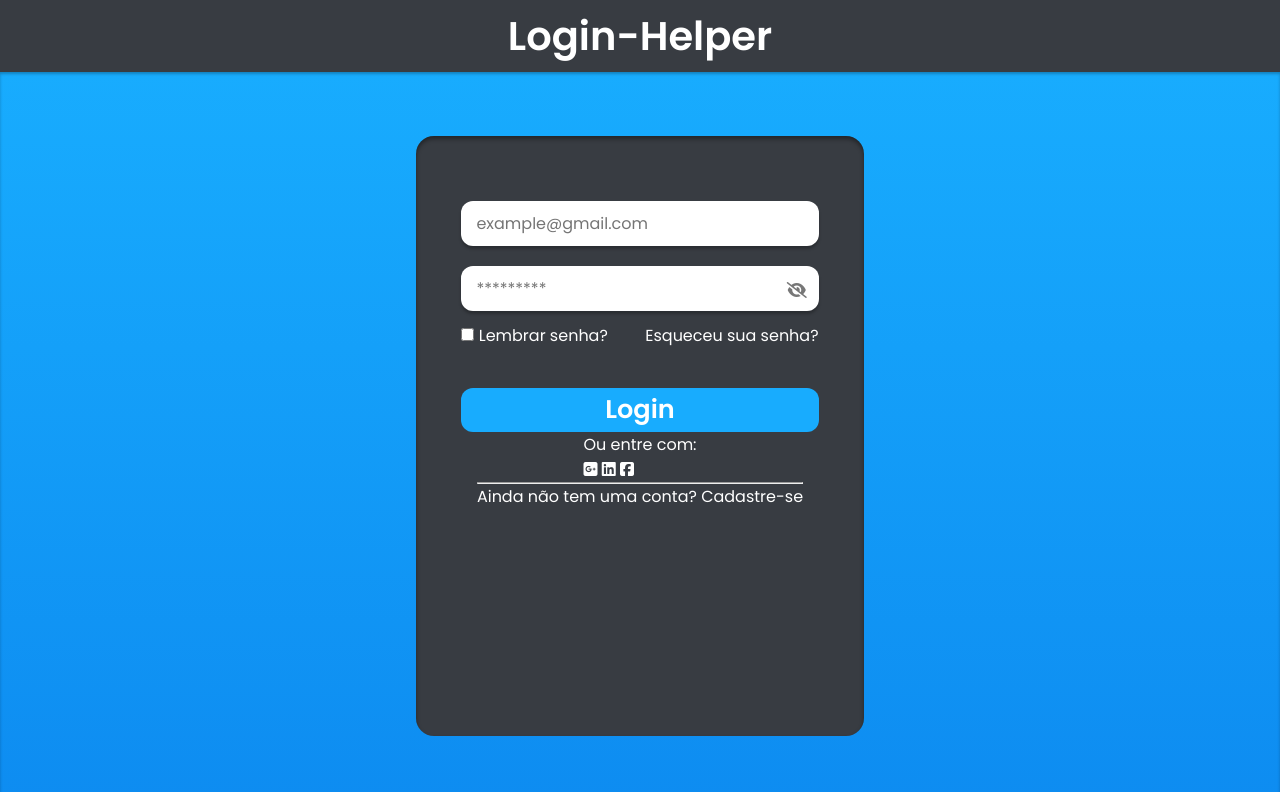
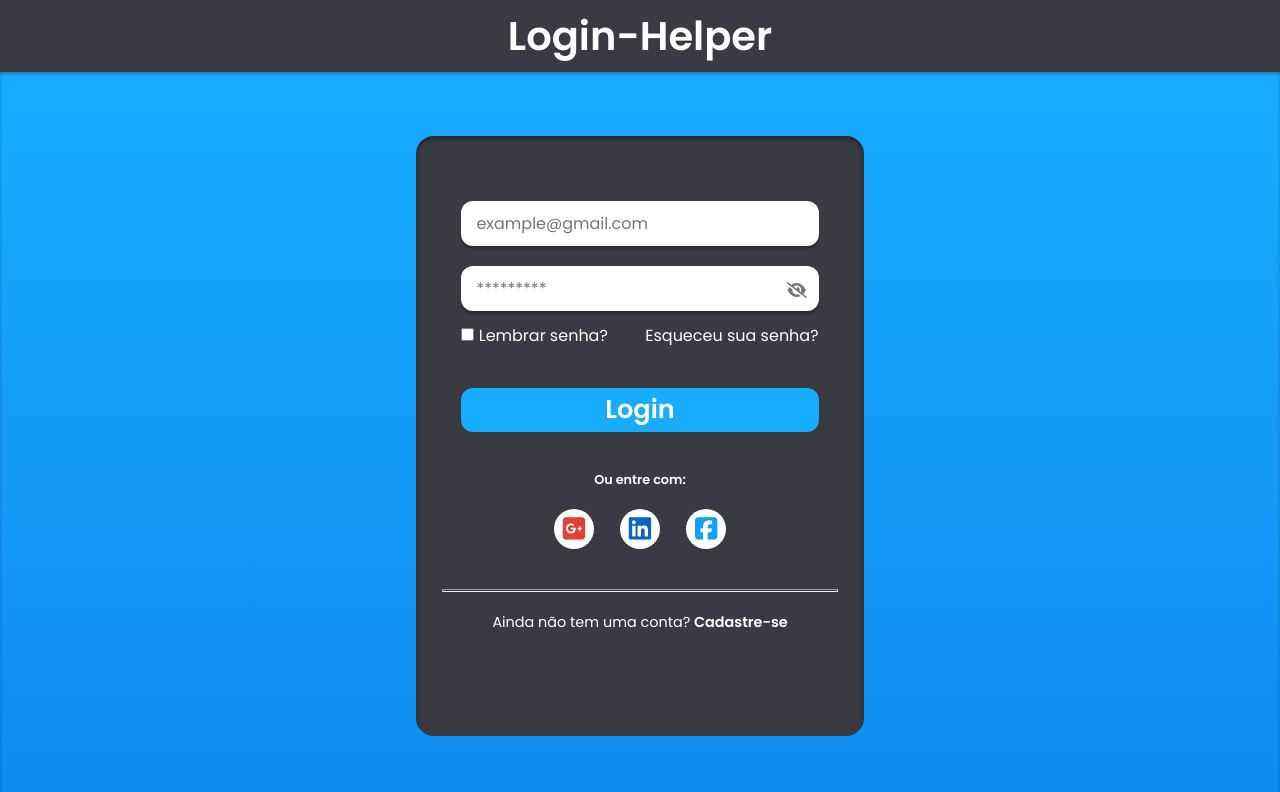
Before and after one commit to asMoises/login-helper, a plain HTML site: page login/index.html in a window 1280 px wide. Shown: the top 792 px of the page. Drawn offline with Linux system fonts and the light colour scheme.

Commit message:
Cheguei no JS, já está com senha sendo mostrada!

```diff
--- a/login/css/style.css
+++ b/login/css/style.css
@@ -128,3 +128,98 @@ main form button:hover{
     background-color: #fff;
     color: #18acfe;
 }
+
+main form .links-container{
+    width: 100%;
+    display: flex;
+    flex-direction: column;
+    align-items: center;
+    margin-top: 10%;
+}
+
+main form .links-container span{
+    font-size: 0.8em;
+    font-weight: 600;
+}
+
+main form .links-container aside{
+    margin-top: 5%;
+    width: 50%;
+
+    display: flex;
+    align-items: center;
+    justify-content: space-around;
+}
+
+main form .links-container aside i{
+    font-size: 1.6em;
+    background-color: #fff;
+    padding: 8px;
+    height: 40px;
+    width: 40px;
+    border-radius: 20px;
+    transition: 0.3s ease-in-out;
+    color: #fff;
+
+    display: flex;
+    align-items: center;
+    justify-content: center;
+}
+
+main form .links-container aside .google{
+    color: #e34133;
+}
+
+main form .links-container aside .google:hover{
+    background-color: #e34133;
+    color: #fff;
+}
+
+main form .links-container aside .linkeding{
+    color: #0a66c2;
+}
+
+main form .links-container aside .linkeding:hover{
+    background-color: #0a66c2;
+    color: #fff;
+}
+
+main form .links-container aside .facebook{
+    color: #14a0f9;
+}
+
+main form .links-container aside .facebook:hover{
+    background-color: #14a0f9;
+    color: #fff;
+}
+
+main form footer{
+    width: 100%;
+    margin-top: 10%;
+
+    display: flex;
+    flex-direction: column;
+    align-items: center;
+
+}
+
+main form footer hr{
+    width: 100%;
+    height: 3px;
+    color: #fff;
+}
+
+main form footer span{
+    font-weight: 400;
+    font-size: 0.9em;
+    margin-top: 5%;
+}
+
+main form footer a{
+    font-weight: 600;
+    transition: 0.2s ease-in-out;
+}
+
+main form footer a:hover{
+    color: #18acfe;
+}
--- a/login/index.html
+++ b/login/index.html
@@ -26,8 +26,8 @@
                 <input type="email" placeholder="example@gmail.com">
                 <div class="password-container">
                     <input type="password" id="field-password" class="field-password" placeholder="*********">
-                    <i class="fas fa-eye" id="eye"></i>
-                    <i class="fas fa-eye-slash" id="eye-slash"></i>
+                    <i class="fas fa-eye" id="eye" onclick="showPassword()"></i>
+                    <i class="fas fa-eye-slash" id="eye-slash" onclick="showPassword()"></i>
                 </div>
             </section>
 
@@ -43,9 +43,9 @@
             <section class="links-container">
                 <span>Ou entre com:</span>
                 <aside>
-                    <a href=""><i class="fab fa-google-plus-square"></i></a>
-                    <a href=""><i class="fab fa-linkedin"></i></a>
-                    <a href=""><i class="fab fa-facebook-square"></i></a>
+                    <a href=""><i class="fab fa-google-plus-square google"></i></a>
+                    <a href=""><i class="fab fa-linkedin linkeding"></i></a>
+                    <a href=""><i class="fab fa-facebook-square facebook"></i></a>
                 </aside>
 
             </section>
--- a/login/js/index.js
+++ b/login/js/index.js
@@ -0,0 +1,16 @@
+function showPassword() {
+    const eye = document.getElementById('eye');
+    const eyeSlash = document.getElementById('eye-slash');
+    const filedPassword = document.getElementById('field-password');
+
+    if (eye.style.display === 'none') {
+        eye.style.display = 'block';
+        eyeSlash.style.display = 'none';
+        filedPassword.type = 'text';
+    }
+    else {
+        eye.style.display = 'none';
+        eyeSlash.style.display = 'block';
+        filedPassword.type = 'password';
+    }
+};
```
